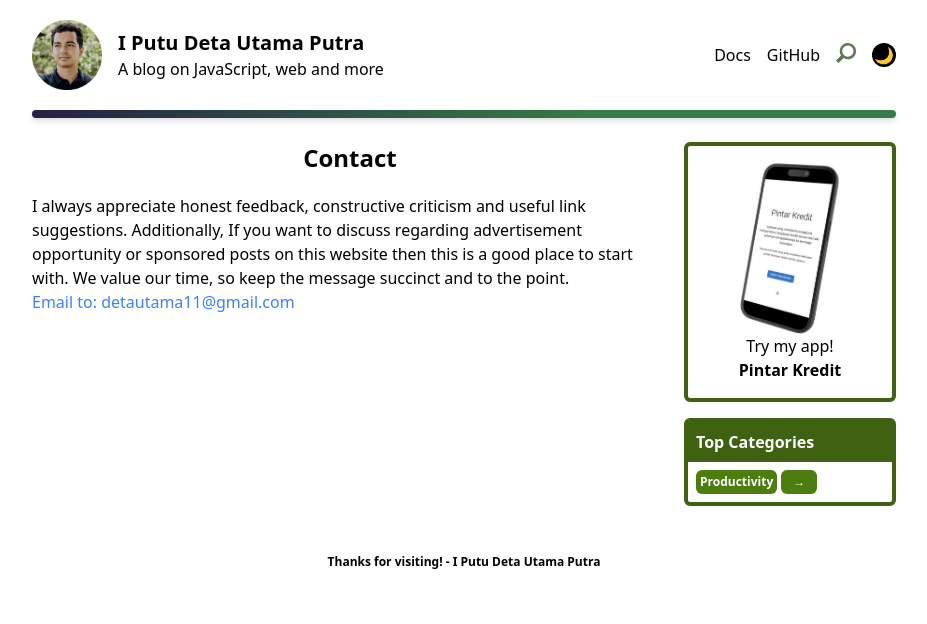
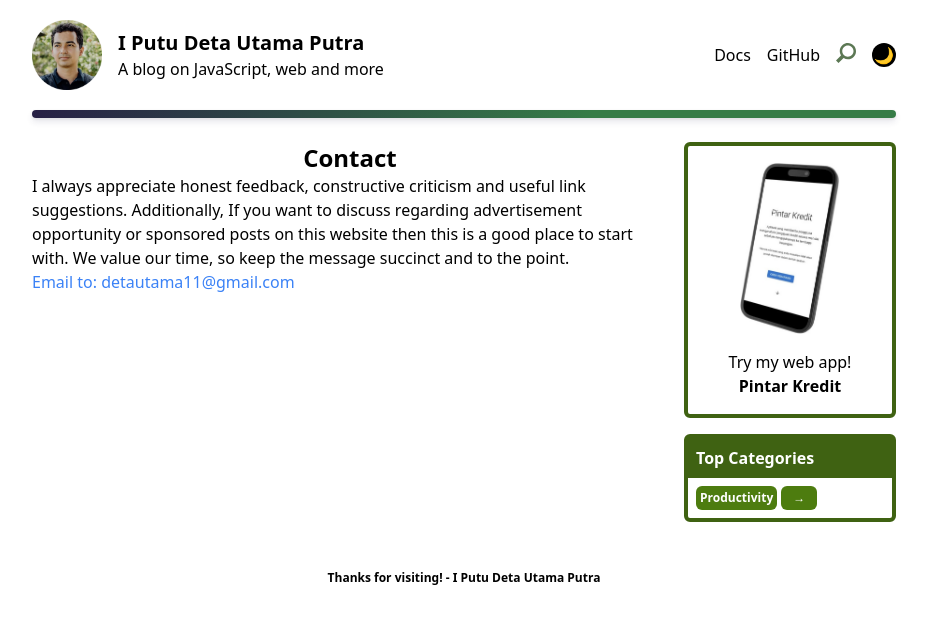
Before and after one commit to detautama/detautama.github.io, a Next.js app: page /contact in a window 1280 px wide. Shown: the top 624 px of the page, without its empty margins (176-1103 px from the left). Built offline with nearby package versions, Linux system fonts and the light colour scheme.

Commit message:
style: improve text alignment and update messaging in contact and links pages

```diff
--- a/app/contact/page.tsx
+++ b/app/contact/page.tsx
@@ -4,17 +4,17 @@ export default async function Page() {
   return (
     <div>
       <h1 className="text-center text-2xl font-bold">Contact</h1>
-      <div className="mb-5" />
-      <p>
+      <p className="mb-4 text-center md:text-left">
         I always appreciate honest feedback, constructive criticism and useful
         link suggestions. Additionally, If you want to discuss regarding
         advertisement opportunity or sponsored posts on this website then this
         is a good place to start with. We value our time, so keep the message
         succinct and to the point.
+        <br />
+        <Link href="mailto:detautama11@gmail.com" className="text-blue-500">
+          Email to: detautama11@gmail.com
+        </Link>
       </p>
-      <Link href="mailto:detautama11@gmail.com" className="text-blue-500">
-        Email to: detautama11@gmail.com
-      </Link>
     </div>
   );
 }
--- a/app/layout.tsx
+++ b/app/layout.tsx
@@ -131,8 +131,8 @@ const PintarKredit = () => {
           height={172}
           className="m-auto"
         />
-        <p className="text-center">
-          Try my app! <br /> <strong>Pintar Kredit</strong>
+        <p className="mt-4 text-center">
+          Try my web app! <br /> <strong>Pintar Kredit</strong>
         </p>
       </div>
     </Link>
--- a/app/links/page.tsx
+++ b/app/links/page.tsx
@@ -8,7 +8,7 @@ export default async function Page() {
         Collection of useful links
       </h1>
       <div className="mb-5" />
-      <p>
+      <p className="text-center md:text-left">
         Here’s a collection of links that I absolutely like. I’ll keep updating
         this page from time to time.
       </p>
@@ -18,7 +18,9 @@ export default async function Page() {
           <Link href={link.href} className="text-blue-500">
             {link.title}
           </Link>
-          <div className="text-gray-500">{link.description}</div>
+          <div className="text-gray-500 dark:text-gray-300">
+            {link.description}
+          </div>
         </div>
       ))}
     </div>
```
